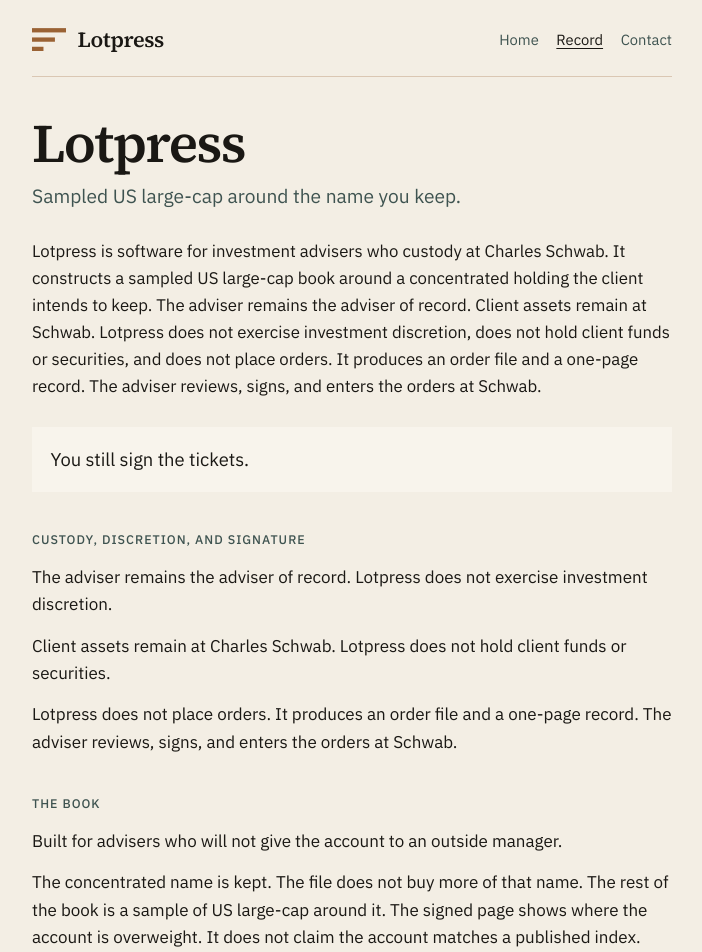
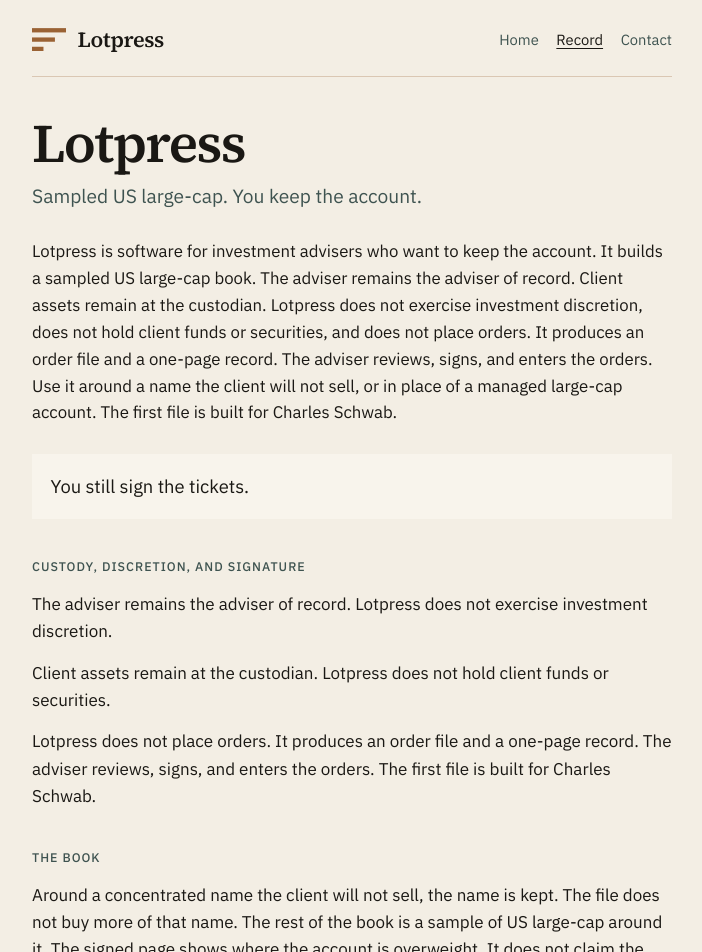
Before and after one commit to evanlongwork-cpu/lotpressllc, a Next.js app: page /record in a window 1280 px wide. Shown: the top 952 px of the page, without its empty margins (288-990 px from the left). Built offline with nearby package versions, Linux system fonts and the light colour scheme.

Commit message:
Widen Lotpress to keep-the-account buyers, not only a concentrated name.

```diff
--- a/app/copy.ts
+++ b/app/copy.ts
@@ -1,11 +1,11 @@
 export const SITE_TITLE =
-  "Lotpress — sampled US large-cap around the name you keep";
+  "Lotpress — Sampled US large-cap. You keep the account.";
 
-export const STANDFIRST = "Sampled US large-cap around the name you keep.";
+export const STANDFIRST = "Sampled US large-cap. You keep the account.";
 
 export const COVER = "You still sign the tickets.";
 
-export const SCHWAB = `Lotpress is software for investment advisers who custody at Charles Schwab. It constructs a sampled US large-cap book around a concentrated holding the client intends to keep. The adviser remains the adviser of record. Client assets remain at Schwab. Lotpress does not exercise investment discretion, does not hold client funds or securities, and does not place orders. It produces an order file and a one-page record. The adviser reviews, signs, and enters the orders at Schwab.`;
+export const LEAD = `Lotpress is software for investment advisers who want to keep the account. It builds a sampled US large-cap book. The adviser remains the adviser of record. Client assets remain at the custodian. Lotpress does not exercise investment discretion, does not hold client funds or securities, and does not place orders. It produces an order file and a one-page record. The adviser reviews, signs, and enters the orders. Use it around a name the client will not sell, or in place of a managed large-cap account. The first file is built for Charles Schwab.`;
 
 export const CONTACT_EMAIL = "evan@lotpressllc.com";
 
--- a/app/page.tsx
+++ b/app/page.tsx
@@ -1,6 +1,6 @@
 import { Footer } from "./components/Footer";
 import { Header } from "./components/Header";
-import { COVER, SCHWAB, STANDFIRST } from "./copy";
+import { COVER, LEAD, STANDFIRST } from "./copy";
 
 export default function HomePage() {
   return (
@@ -9,7 +9,7 @@
       <main>
         <h1 className="headline">Lotpress</h1>
         <p className="standfirst">{STANDFIRST}</p>
-        <p className="lead">{SCHWAB}</p>
+        <p className="lead">{LEAD}</p>
         <p className="cover">{COVER}</p>
         <section className="section" aria-labelledby="how">
           <h2 id="how">How it works</h2>
--- a/app/record/page.tsx
+++ b/app/record/page.tsx
@@ -1,7 +1,7 @@
 import type { Metadata } from "next";
 import { Footer } from "../components/Footer";
 import { Header } from "../components/Header";
-import { COVER, SCHWAB, SITE_TITLE, STANDFIRST } from "../copy";
+import { COVER, LEAD, SITE_TITLE, STANDFIRST } from "../copy";
 
 export const metadata: Metadata = {
   title: SITE_TITLE,
@@ -15,7 +15,7 @@
       <main>
         <h1 className="headline">Lotpress</h1>
         <p className="standfirst">{STANDFIRST}</p>
-        <p className="lead">{SCHWAB}</p>
+        <p className="lead">{LEAD}</p>
         <p className="cover">{COVER}</p>
         <section className="section" aria-labelledby="custody">
           <h2 id="custody">Custody, discretion, and signature</h2>
@@ -25,13 +25,13 @@
               exercise investment discretion.
             </p>
             <p>
-              Client assets remain at Charles Schwab. Lotpress does not hold
+              Client assets remain at the custodian. Lotpress does not hold
               client funds or securities.
             </p>
             <p>
               Lotpress does not place orders. It produces an order file and a
               one-page record. The adviser reviews, signs, and enters the
-              orders at Schwab.
+              orders. The first file is built for Charles Schwab.
             </p>
           </div>
         </section>
@@ -39,14 +39,16 @@
           <h2 id="book">The book</h2>
           <div className="facts">
             <p>
-              Built for advisers who will not give the account to an outside
-              manager.
+              Around a concentrated name the client will not sell, the name is
+              kept. The file does not buy more of that name. The rest of the
+              book is a sample of US large-cap around it. The signed page
+              shows where the account is overweight. It does not claim the
+              account matches a published index.
             </p>
             <p>
-              The concentrated name is kept. The file does not buy more of that
-              name. The rest of the book is a sample of US large-cap around it.
-              The signed page shows where the account is overweight. It does
-              not claim the account matches a published index.
+              Or the adviser wants a sampled US large-cap book they still
+              ticket, instead of handing the account to a manager. They keep
+              the account.
             </p>
             <p>
               The adviser chooses how many names, which sectors to leave out,
@@ -59,7 +61,8 @@
             </p>
             <p>
               Orders are whole shares. Residual cash is shown. The adviser is
-              the person who types at Schwab.
+              the person who types. The first file is built for Charles
+              Schwab.
             </p>
           </div>
         </section>
```
Also changed, not shown: 1 other file (tests, documents, lock files or other folders).
